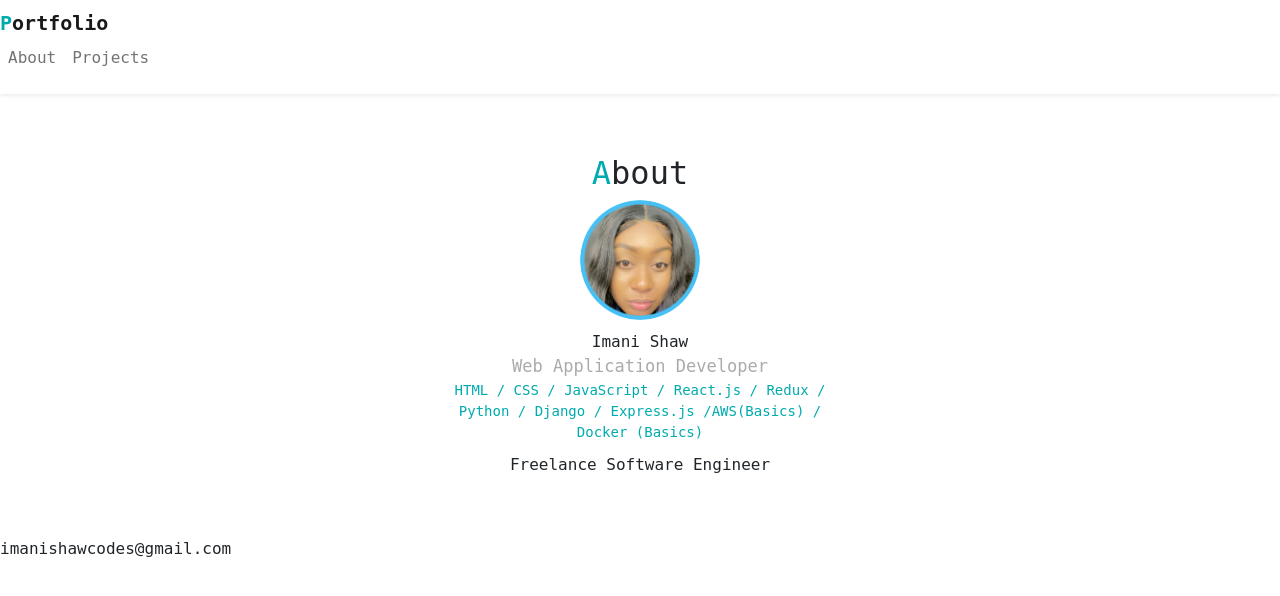
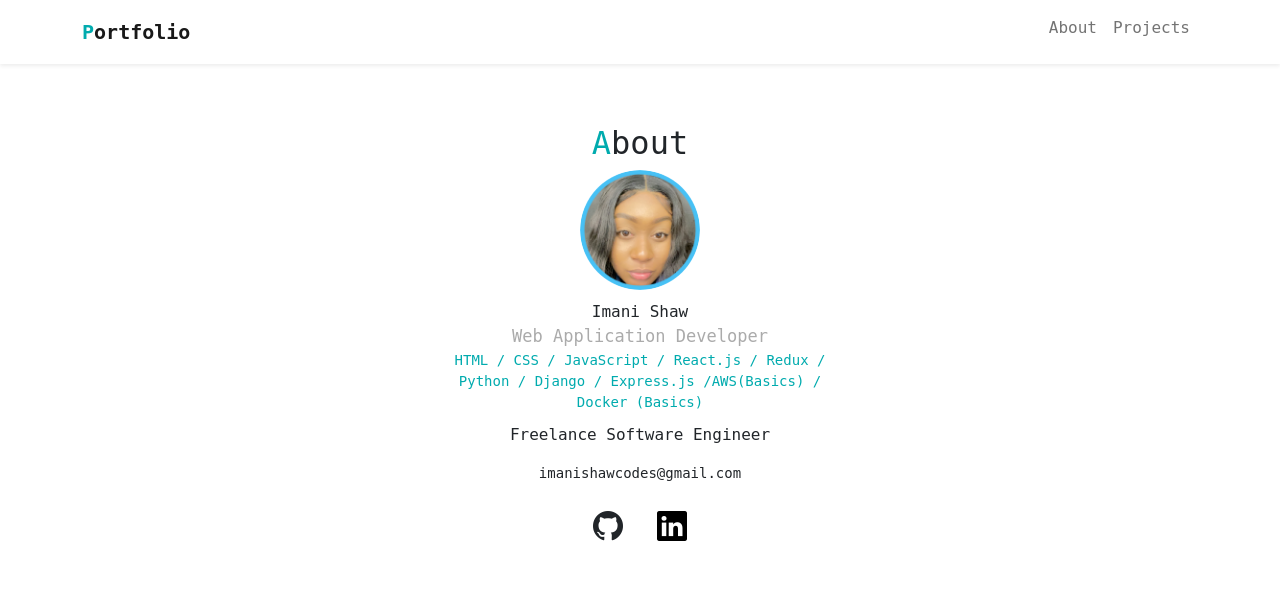
Before and after one commit to imanishaw1/Portfolio, a PHP site: page / in a window 1280 px wide. Shown: the top 596 px of the page. Run offline with PHP 8.4, Linux system fonts and the light colour scheme.

Commit message:
added about me section, design

```diff
--- a/index.html
+++ b/index.html
@@ -7,13 +7,14 @@
     <link rel="icon" type="image/pnc" href="img/techis-logo.png">
     <link href="https://cdn.jsdelivr.net/npm/bootstrap@5.1.3/dist/css/bootstrap.min.css" rel="stylesheet" integrity="sha384-1BmE4kWBq78iYhFldvKuhfTAU6auU8tT94WrHftjDbrCEXSU1oBoqyl2QvZ6jIW3" crossorigin="anonymous">
     <link rel="stylesheet" href="style.css">
+    <link rel="stylesheet" href="https://cdn.jsdelivr.net/npm/bootstrap-icons@1.8.1/font/bootstrap-icons.css">
     <title>Portfolio</title>
 
 </head>
 
 <body>
     <nav class="navbar navbar-expand-lg navbar-light shadow-sm">
-        <div class="contaiccccner">
+        <div class="container">
             <a class="navbar-brand title-icon" href="#"><span class="font-primary">P</span>ortfolio</a>
             <button class="navbar-toggler" type="button" data-bs-toggle="collapse" data-bs-target="#navbarToggler">
             <span class="navbar-toggler-icon"></span>
@@ -24,7 +25,7 @@
                 <a class="nav-link font-black" href="#about">About</a>
               </li>
               </li class="nav-item">
-              <a class="nav-link font-black" href="#projects">Projects</a>
+                  <a class="nav-link font-black" href="#projects">Projects</a>
               </li>
 
             </ul>
@@ -40,8 +41,11 @@
       <p>
          Freelance Software Engineer
       </p>
+      <div class="email">imanishawcodes@gmail.com</div>
+      <div class="icons"
+           <a href="https://github.com/imanishaw1"><i class="bi bi-github"></i></a>
+           <a href="http://linkedin.com/in/imani-shaw-20aa42223"><i class="bi bi-linkedin ms-3"></i></a>
 
-    </div class="email">imanishawcodes@gmail.com</div>
 
     <script src="https://cdn.jsdelivr.net/npm/bootstrap@5.1.3/dist/js/bootstrap.bundle.min.js" integrity="sha384-ka7Sk0Gln4gmtz2MlQnikT1wXgYsOg+OMhuP+IlRH9sENBO0LRn5q+8nbTov4+1p" crossorigin="anonymous"></script>
 </body>
--- a/style.css
+++ b/style.css
@@ -48,5 +48,14 @@ ABOUT
 
 #about .email {
     margin-top: 14px;
+    font-size: 14px;
+}
+
+#about .icons {
+    margin-top: 20px;
     font-size: 30px;
 }
+
+#about .icons a{
+    color: #000;
+}
```
